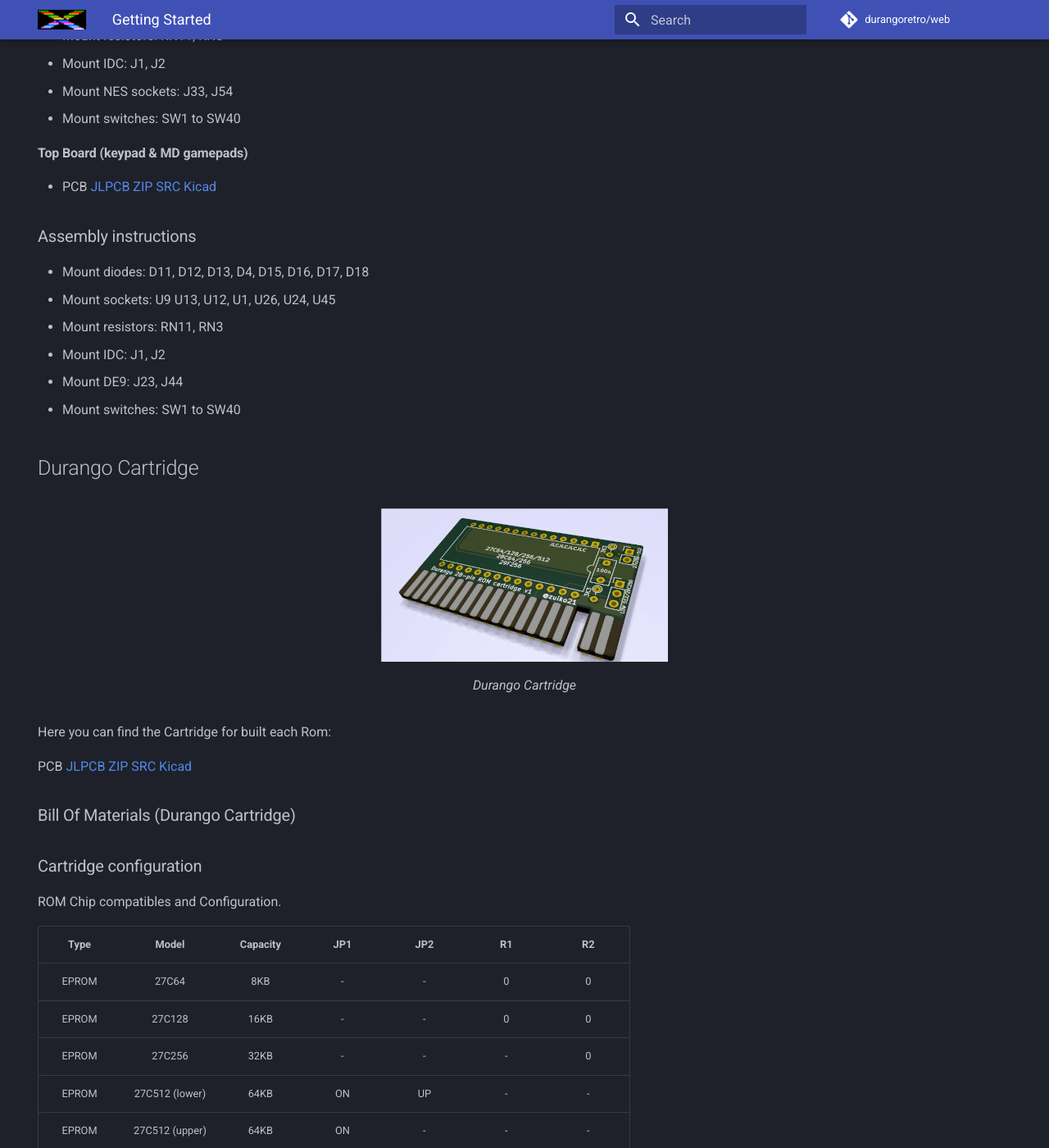
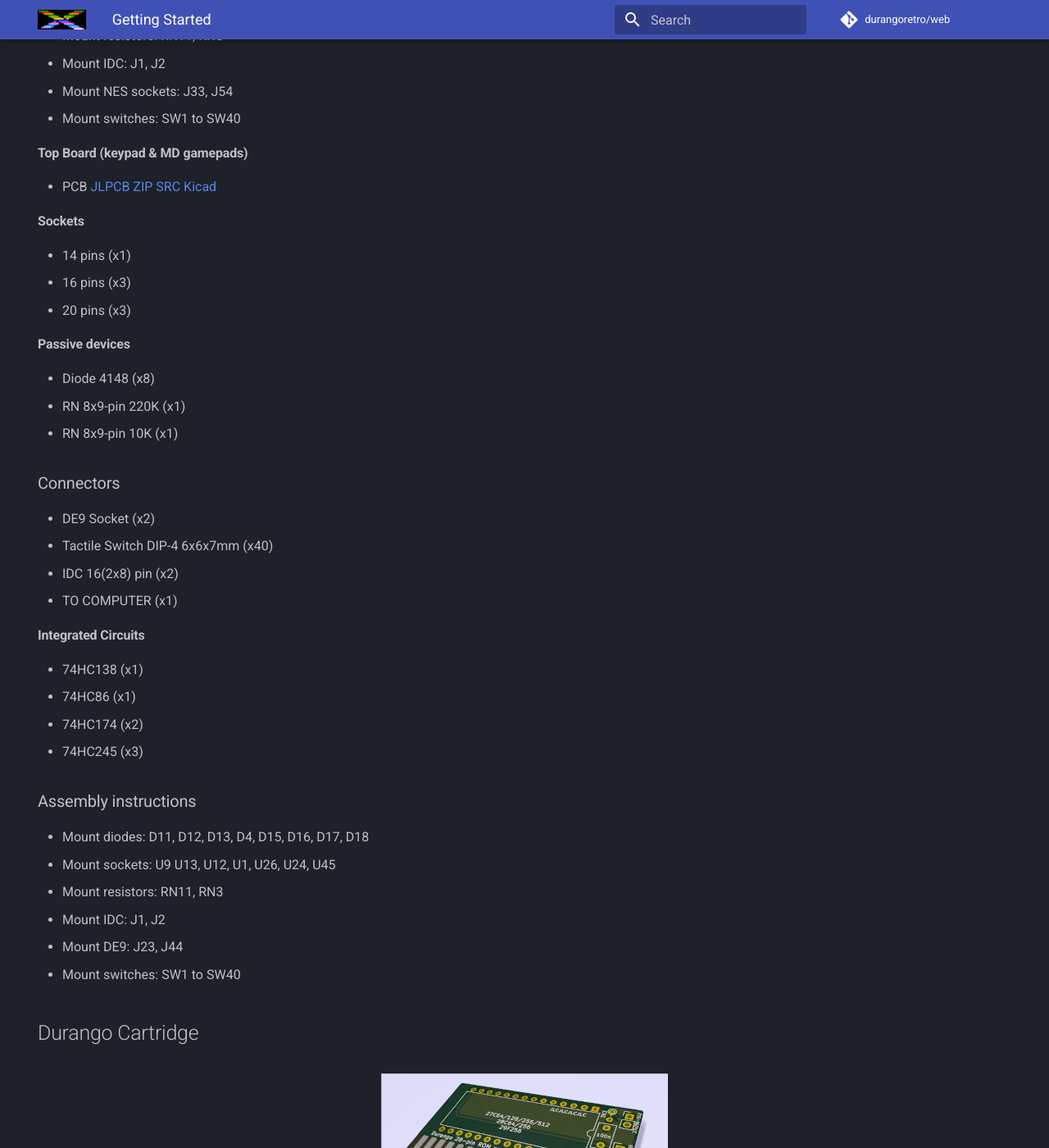
Before and after one commit to durangoretro/web, an MkDocs documentation site: the page built from docs/started.md, in a window 1280 px wide and 1400 px high, scrolled down 4716 px. Shown: the whole window at 82% size. Built offline with MkDocs 1.6.1 and Material for MkDocs 9.7.7, drawn with Linux system fonts in a browser that asks for light colours; comment, search, counter and statistics services are not loaded.

Commit message:
Add MD option

```diff
--- a/docs/started.md
+++ b/docs/started.md
@@ -127,6 +127,28 @@
 #### Top Board (keypad & MD gamepads)
 * PCB [JLPCB ZIP](assets/bin/top5.8kbd1v1.0-zuiko21.zip) [SRC Kicad](https://github.com/zuiko21/minimOS/tree/master/hard/kicad/top5x8kbd)
 
+#### Sockets
+* 14 pins (x1)
+* 16 pins (x3)
+* 20 pins (x3)
+
+#### Passive devices
+* Diode 4148        (x8)
+* RN 8x9-pin 220K  (x1)
+* RN 8x9-pin 10K   (x1)
+
+### Connectors
+* DE9 Socket       (x2)
+* Tactile Switch DIP-4 6x6x7mm (x40)
+* IDC 16(2x8) pin  (x2)
+* TO COMPUTER      (x1)
+
+#### Integrated Circuits
+* 74HC138 (x1)
+* 74HC86  (x1)
+* 74HC174 (x2)
+* 74HC245 (x3)
+
 ### Assembly instructions
 * Mount diodes: D11, D12, D13, D4, D15, D16, D17, D18
 * Mount sockets: U9 U13, U12, U1, U26, U24, U45
```
